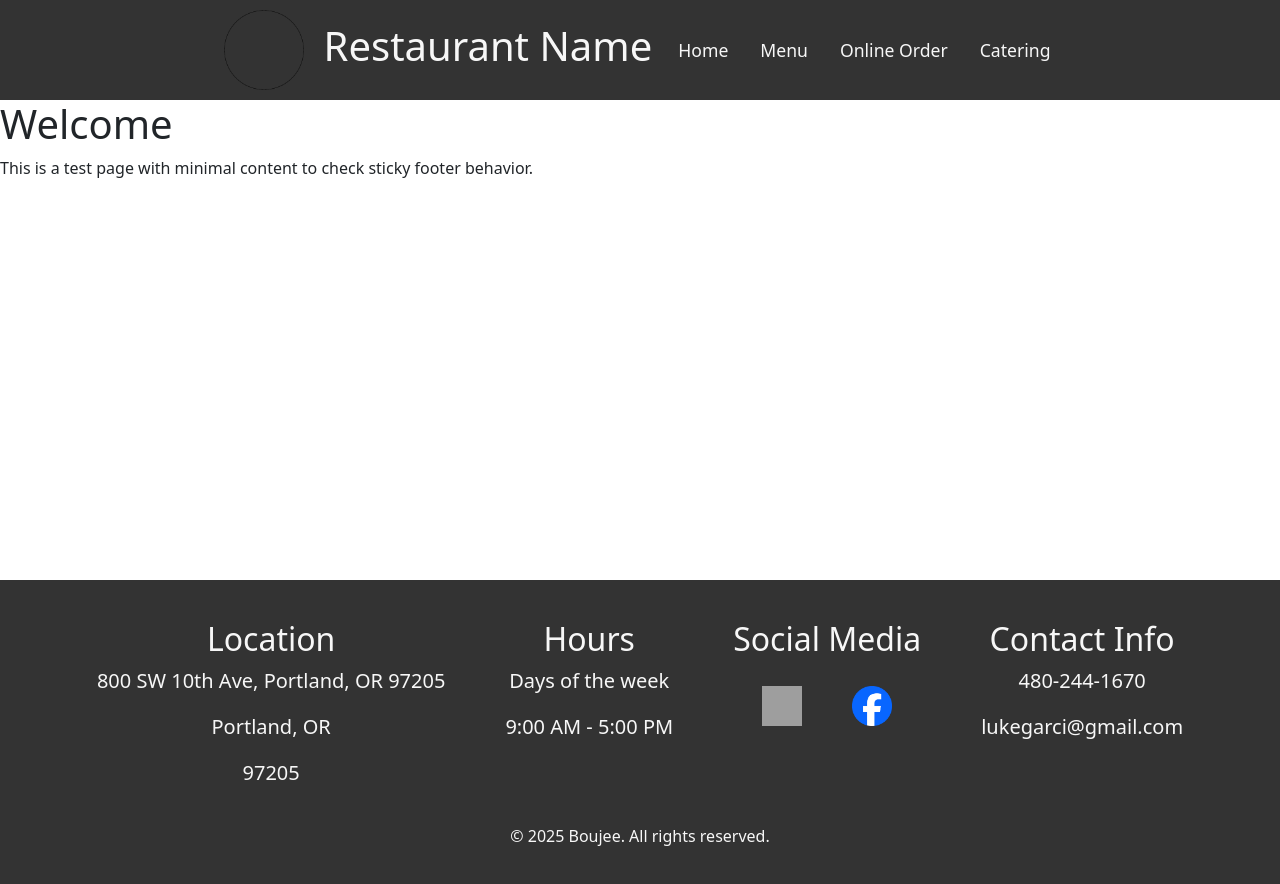
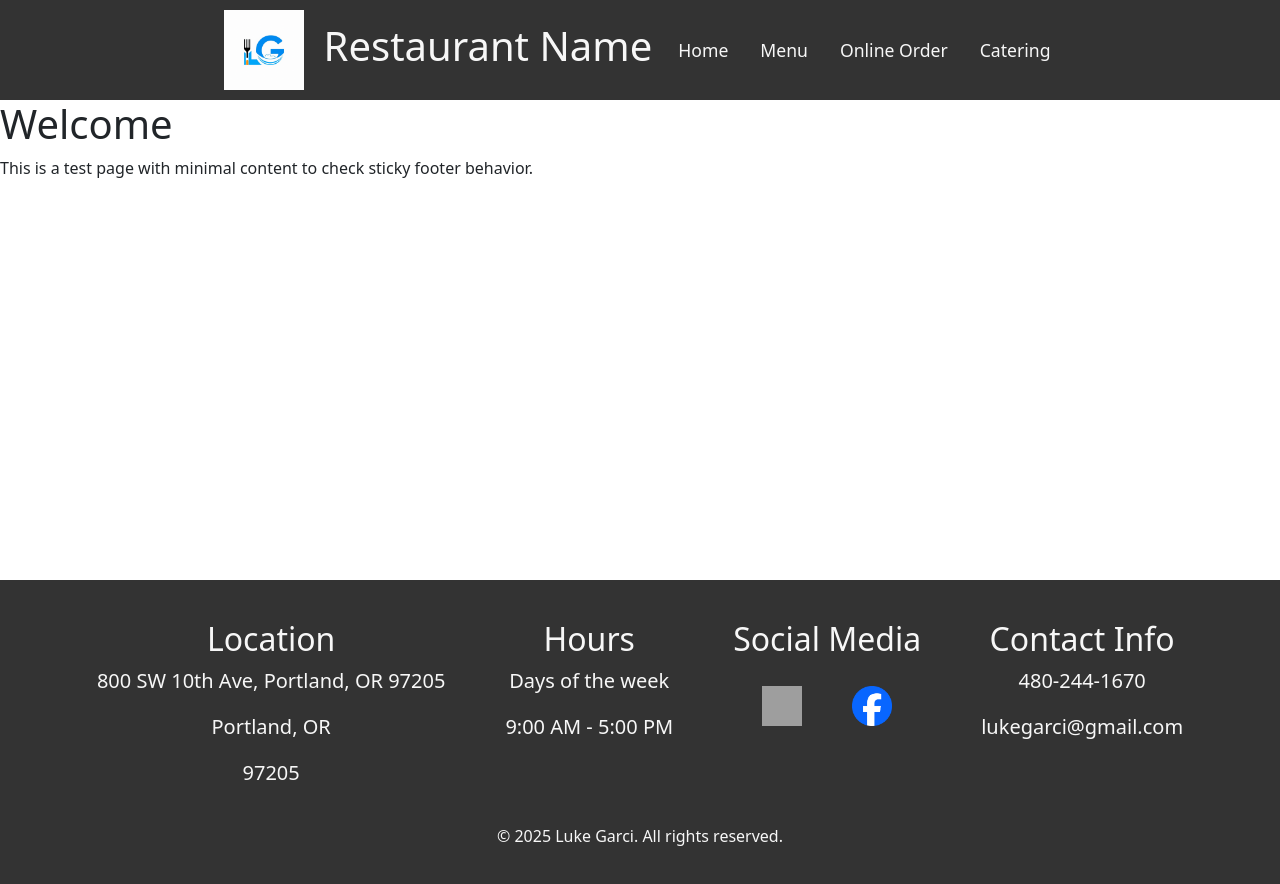
Before and after one commit to lukegarci/restaurant-template, a React (Vite) app in the folder restaurant-frontend/: page / in a window 1280 px wide. Built offline with nearby package versions, Linux system fonts and the light colour scheme; grey boxes are pictures that could not be loaded.

Commit message:
Added icon for the header and changes hover colors for navbar

```diff
--- a/restaurant-frontend/src/components/Footer.tsx
+++ b/restaurant-frontend/src/components/Footer.tsx
@@ -46,7 +46,7 @@ function Footer() {
                 </div>
             </div>
             <div className="copyright">
-                <p>&copy; 2025 Boujee. All rights reserved.</p>
+                <p>&copy; 2025 Luke Garci. All rights reserved.</p>
             </div>
         </div>
     );
--- a/restaurant-frontend/src/components/Header.tsx
+++ b/restaurant-frontend/src/components/Header.tsx
@@ -1,4 +1,4 @@
-import logo from '../assets/temp_logo.png';
+import logo from '../assets/restaurant-icon.png';
 import '../css/Header.css';
 import NavBar from './NavBar';
 
--- a/restaurant-frontend/src/css/NavBar.css
+++ b/restaurant-frontend/src/css/NavBar.css
@@ -20,7 +20,7 @@
 }
 
 .nav-link:hover {
-    color: #8a8a8a;
+    color: #698B6F;
 }
 
 .overlay .nav-link {
```
Also changed, not shown: restaurant-frontend/src/assets/restaurant-icon.png (added).
